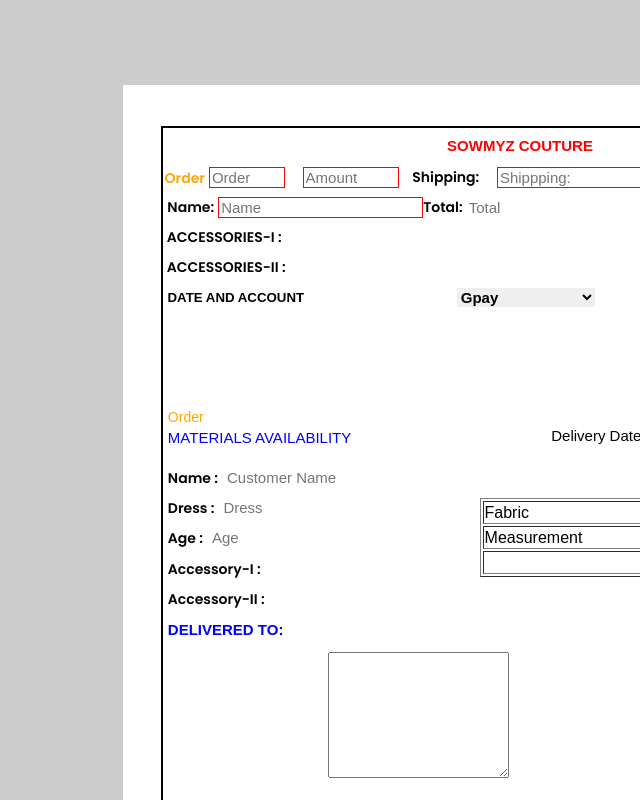
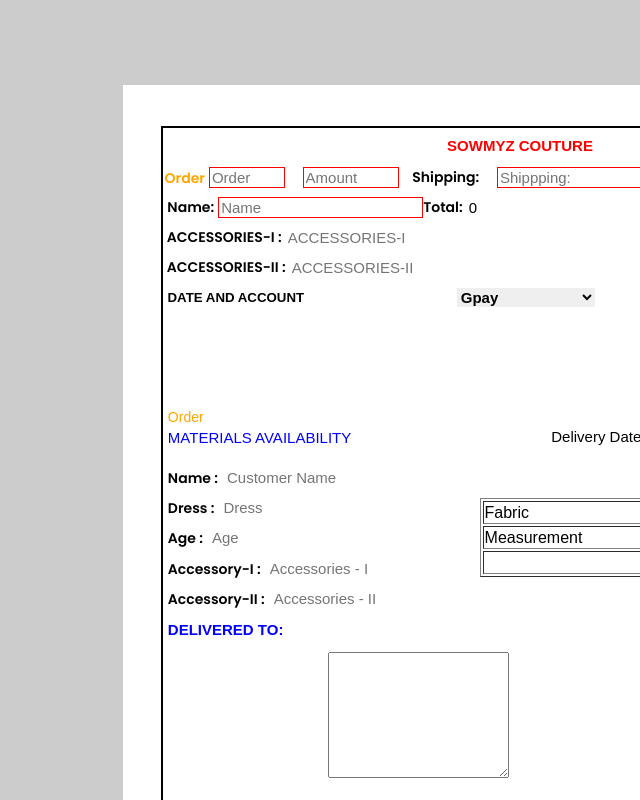
Before and after one commit to Praw47/Showmyz-Reports, a React (Vite) app: page / in a window 1280 px wide. Shown: the top 800 px of the page, without its empty margins (640-1280 px from the left). Built offline with nearby package versions, Linux system fonts and the light colour scheme.

Commit message:
Refactor Delivery component for better accessibility

```diff
--- a/src/components/Delivery.jsx
+++ b/src/components/Delivery.jsx
@@ -148,6 +148,7 @@
              placeholder='Name' />
             <span >Total:</span>
             <input type="number"
+              value={getAmountShip}
               style={{marginRight:"100px"
               }}  placeholder='Total' />
             <input type="text" className='empty' disabled />
@@ -156,13 +157,15 @@
             <span>ACCESSORIES-I :</span>
             <input type="text"
              value={accGetOne}
-             onChange={(e)=>setAccGetOne(e.target.value)} />
+             onChange={(e)=>setAccGetOne(e.target.value)}
+             placeholder='ACCESSORIES-I' />
           </div>
           <div className="getFourthRow inp">
             <span>ACCESSORIES-II : </span>
             <input type="text"
              value={accGetTwo}
-             onChange={(e)=>setAccGetTwo(e.target.value)} />
+             onChange={(e)=>setAccGetTwo(e.target.value)}
+            placeholder='ACCESSORIES-II' />
           </div>
           <div className="getFifthRow inp">
             <h5>DATE AND ACCOUNT</h5>
@@ -183,10 +186,7 @@
           </div>
           <div className="cenSec cen">
             <p>MATERIALS AVAILABILITY</p>
-            <h6>
-              Delivery Date:
-              <input type="date" value={topDate} />
-            </h6>
+            <h6>Delivery Date: <span>{topDate}</span> </h6>
           </div>
           <div className="cenTwoLefAndRigh">
             <div className="leftCen">
@@ -207,11 +207,13 @@
               </div>
               <div className="colCen">
                 <span>Accessory-I :</span>
-                <input onChange={setAccGetOne.value} type="text" value={accGetOne} />
+                <input onChange={setAccGetOne.value} type="text" value={accGetOne}
+                placeholder='Accessories - I' />
               </div>
               <div className="colCen">
                 <span>Accessory-II :</span>
-                <input onChange={setAccGetTwo.value} type="text" value={accGetTwo} />
+                <input onChange={setAccGetTwo.value} type="text" value={accGetTwo}
+                placeholder='Accessories - II' />
               </div>
             </div>
             <div className="righCen">
@@ -352,7 +354,7 @@
       <div className="borders">
         <div className="topViewSec">
             <h4>DELIVERED TO : </h4>
-            <p className='topSideP' style={{ whiteSpace: "pre-line" }}>
+            <p style={{ whiteSpace: "pre-line" }}>
                 {toAddress.split(",")           // split by comma
                   .map((line) => line.trim()) // remove extra spaces
                   .join("\n")           // join with newline character
```
